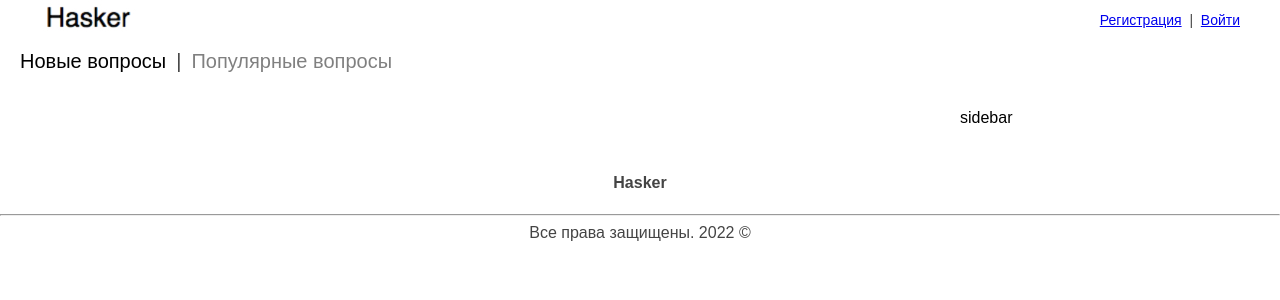
After one commit to 71andy/otus_course_07_django_project, a Django app: page /date/ in a window 1280 px wide. The commit adds this page. Shown: the top 300 px of the page. Run offline with Django 4.2, Linux system fonts and the light colour scheme; data that the repository does not hold is empty.

Commit message:
Добавил сортировку вопросов на главной странице

```diff
--- a/hasker/hsite/static/hsite/css/styles.css
+++ b/hasker/hsite/static/hsite/css/styles.css
@@ -43,6 +43,23 @@ body {
 .main {
   display: flex;
   flex-wrap: nowrap;
+}
+
+.sorting {
+  padding: 10px;
+  font-size: 20px;
+}
+
+.active-sorting a {
+  padding: 10px;
+  color: #000;
+  text-decoration: none;
+}
+
+.inactive-sorting a {
+  padding: 10px;
+  color: gray;
+  text-decoration: none;
 }
 
 .content-text {
--- a/hasker/hsite/templates/hsite/base.html
+++ b/hasker/hsite/templates/hsite/base.html
@@ -1,40 +1,40 @@
 {% load static %}
 <!DOCTYPE html>
 <html>
-
   <head>
     <title>{{title}}</title>
-    <link type="text/css" href="{% static 'hsite/css/styles.css' %}" rel="stylesheet"/>
-    <meta http-equiv="Content-Type" content="text/html; charset=utf-8">
-    <link rel="shortcut icon" href="{% static 'hsite/images/main.ico' %}" type="image/x-icon"/>
-    <meta name="viewport" content="width=device-width, initial-scale=1.0">
+    <link
+      type="text/css"
+      href="{% static 'hsite/css/styles.css' %}"
+      rel="stylesheet"
+    />
+    <meta http-equiv="Content-Type" content="text/html; charset=utf-8" />
+    <link
+      rel="shortcut icon"
+      href="{% static 'hsite/images/main.ico' %}"
+      type="image/x-icon"
+    />
+    <meta name="viewport" content="width=device-width, initial-scale=1.0" />
   </head>
 
   <body>
     <div id="app">
-      <div class="header">
-        {% include './header.html' %}
-      </div>
-      <div class="main">
-        <a href="{% url 'home' %}?sort=date">Новые вопросы</a>
-        &nbsp;|&nbsp;
-        <a href="{% url 'home' %}?sort=rating">Популярные вопросы</a>
-      </div>
+      <div class="header">{% include './header.html' %}</div>
+      {% include './sorting.html' %}
       <!-- Основной блок -->
       <div class="main">
         <!-- Блок контента -->
         <div class="content-text">
-          {% block content %}{% endblock %}
-          {% include './paginator.html' %}
+          {% block content %}{% endblock %} {% include './paginator.html' %}
         </div>
         <!-- Конец блока контента -->
 
         <!-- Sidebar справа -->
         <div class="sidebar">
           {% if request.user.is_authenticated %}
-            <p class="ask">
-              <a href="{% url 'ask' %}">Ask</a>
-            </p>
+          <p class="ask">
+            <a href="{% url 'ask' %}">Ask</a>
+          </p>
           {% endif %}
           <p>sidebar</p>
         </div>
@@ -46,11 +46,10 @@
           <h4>Hasker</h4>
         </div>
 
-        <hr/>
+        <hr />
 
         <div class="footer_down">Все права защищены. 2022 &copy;</div>
       </div>
     </div>
   </body>
-
 </html>
--- /dev/null
+++ b/hasker/hsite/templates/hsite/sorting.html
@@ -0,0 +1,21 @@
+<div class="main sorting">
+  {% if order_by_date %}
+  <div class="active-sorting">
+    <a href="{% url 'home-by-date' %}">Новые вопросы</a>
+  </div>
+  {% else %}
+  <div class="inactive-sorting">
+    <a href="{% url 'home-by-date' %}">Новые вопросы</a>
+  </div>
+  {% endif %}
+  <div>|</div>
+  {% if order_by_date %}
+  <div class="inactive-sorting">
+    <a href="{% url 'home-by-votes' %}">Популярные вопросы</a>
+  </div>
+  {% else %}
+  <div class="active-sorting">
+    <a href="{% url 'home-by-date' %}">Популярные вопросы</a>
+  </div>
+  {% endif %}
+</div>
--- a/hasker/hsite/urls.py
+++ b/hasker/hsite/urls.py
@@ -1,10 +1,12 @@
-from django.urls import path
+from django.urls import path, re_path
 from .views import *
 
 
 # app_name = 'hsite'
 urlpatterns = [
-    path('', IndexView.as_view(), name='home'),
+    path('', IndexView.as_view(), {'order': 'date'}, name='home'),
+    re_path(r'^date/$', IndexView.as_view(), {'order': 'date'}, name='home-by-date'),
+    re_path(r'^votes/$', IndexView.as_view(), {'order': 'votes'}, name='home-by-votes'),
     path('login/', CustomLoginView.as_view(), name='login'),
     path('logout/', logout_user, name='logout'),
     path('logout-page', logout_page, name='logout-page'),
--- a/hasker/hsite/views.py
+++ b/hasker/hsite/views.py
@@ -22,10 +22,21 @@ class IndexView(generic.ListView):
     context_object_name = 'questions_list'
     paginate_by = 20
 
+    def get_context_data(self, *, object_list=None, **kwargs):
+        context = super().get_context_data(**kwargs)
+        context['order_by_date'] = self.kwargs.get('order') == 'date'
+        return context
+
     def get_queryset(self):
-        q = Question.objects.annotate(
-            votes=(Count('likes', distinct=True) - Count('dislikes', distinct=True))
-        ).annotate(answers=Count('answer', distinct=True))
+        order_by = {'date': '-pub_date', 'votes': '-votes'}
+        order = self.kwargs.get('order')
+        if order not in order_by.keys():
+            order = 'date'
+        q = (
+            Question.objects.annotate(votes=(Count('likes', distinct=True) - Count('dislikes', distinct=True)))
+            .annotate(answers=Count('answer', distinct=True))
+            .order_by(order_by[order])
+        )
 
         return q
 
@@ -64,6 +75,9 @@ class QuestionView(generic.DetailView):
         mode_map = {'answer': Answer, 'question': Question}
 
         user = self.request.user
+        if not user.is_authenticated:
+            return
+
         objects = mode_map[mode].objects
         obj = objects.get(pk=pk)
 
```
Also changed, not shown: hasker/hsite/templates/hsite/votes.html (+10 -6 lines).
